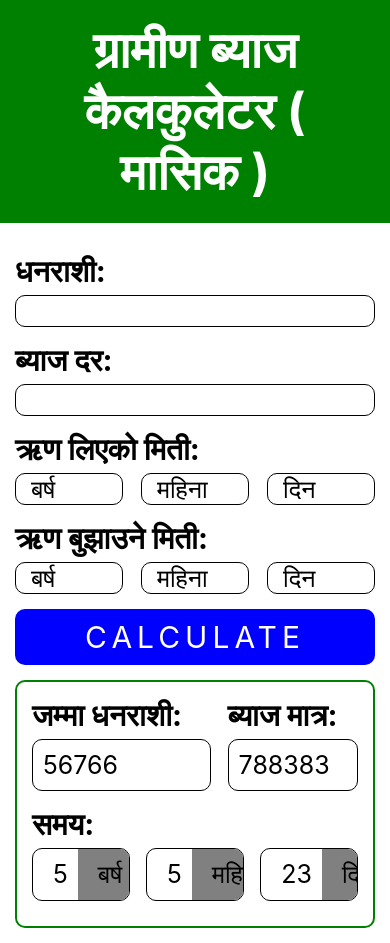
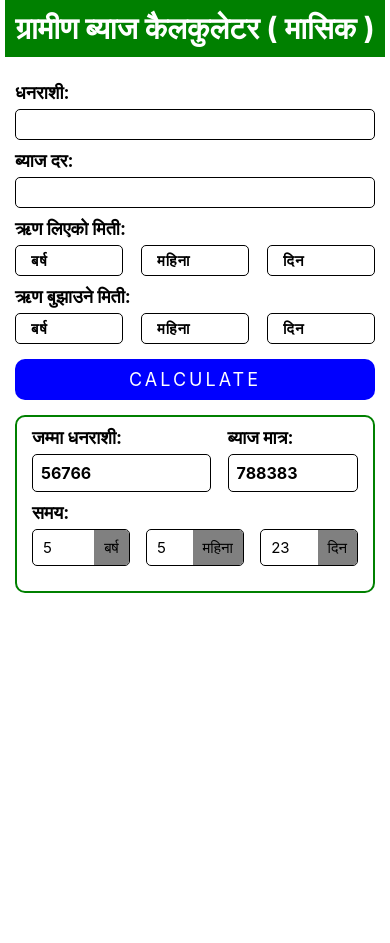
Before and after one commit to mahadev-mandal/gramin-byaj, a React Native app: screen / in a window 390 px wide. After the commit the page ends 844 px from the top, so only its background shows below. Built offline with nearby package versions, Linux system fonts and the light colour scheme.

Commit message:
room commit

```diff
--- a/App.js
+++ b/App.js
@@ -1,36 +1,42 @@
 import React from 'react'
-import { View, Text, StyleSheet, TextInput, Button, Pressable } from 'react-native'
+import { View, ScrollView, Text, StyleSheet, TextInput, Button, Pressable } from 'react-native'
 const styles = StyleSheet.create({
   headingView: {
     margin: 'auto',
-    padding: 20,
+    padding: 10,
     backgroundColor: 'green',
 
   },
   headingText: {
-    fontSize: 50,
+    fontSize: 30,
     fontWeight: 'bold',
     color: 'white',
     textAlign: 'center'
   },
   inputLabel: {
-    fontSize: 30,
+    fontSize: 18,
     fontWeight: 'bold',
-    marginTop: 15,
+    marginTop: 10,
     marginBottom: 5,
   },
   textInput: {
     borderWidth: 1,
-    borderRadius: 10,
+    borderRadius: 5,
+    padding:5,
     paddingLeft: 15,
-    fontSize: 25,
+    fontSize: 15,
+    letterSpacing:2,
+    fontWeight: 'bold',
   },
   timeInput: {
     borderWidth: 1,
-    borderRadius: 10,
+    borderRadius: 5,
+    padding:5,
     paddingLeft: 15,
-    fontSize: 25,
-    width: '30%'
+    fontSize: 15,
+    width: '30%',
+    letterSpacing: 1,
+    fontWeight: 'bold',
   },
   button: {
 
@@ -45,30 +51,30 @@ const styles = StyleSheet.create({
   },
   timeResult: {
     borderWidth: 1,
-    borderRadius: 10,
+    borderRadius: 5,
     overflow: 'hidden',
     flexDirection: 'row',
     width: '30%',
     justifyContent: 'space-between'
   },
   timeText1: {
-    fontSize: 25,
-    padding: 10,
-    paddingLeft: 20,
+    fontSize: 15,
+    padding: 8,
+    paddingLeft: 10,
   },
   timeText2: {
-    fontSize: 25,
+    fontSize: 15,
     backgroundColor: 'gray',
-    padding: 10,
-    paddingLeft: 20,
-    paddingRight: 20,
+    padding: 8,
+    paddingLeft: 10,
+    paddingRight: 10,
   }
 
 })
 
 function App() {
   return (
-    <View style={{}} >
+    <ScrollView style={{}} >
       <View style={styles.headingView}>
         <Text
           style={styles.headingText}>ग्रामीण ब्याज कैलकुलेटर ( मासिक )</Text>
@@ -121,17 +127,17 @@ function App() {
           </View>
         </View>
         <Pressable style={{ backgroundColor: 'blue', padding: 10, borderRadius: 10, marginTop: 15, marginBottom: 15 }}>
-          <Text style={{ fontSize: 30, textAlign: 'center', color: '#fff', letterSpacing: 5 }}>CALCULATE</Text>
+          <Text style={{ fontSize: 18, textAlign: 'center', color: '#fff', letterSpacing: 3 }}>CALCULATE</Text>
         </Pressable>
         <View style={{ ...styles.calculatedView, }}>
           <View style={{ flexDirection: 'row', justifyContent: 'space-between', }}>
             <View style={{ width: '55%' }}>
               <Text style={styles.inputLabel}>जम्मा धनराशी:</Text>
-              <Text style={{ fontSize: 25, borderWidth: 1, padding: 10, borderRadius: 10 }}>56766</Text>
+              <Text style={{ fontSize: 16, borderWidth: 1, padding: 8, borderRadius: 5, fontWeight:'bold' }}>56766</Text>
             </View>
             <View style={{ width: '40%' }}>
               <Text style={styles.inputLabel}>ब्याज मात्र:</Text>
-              <Text style={{ fontSize: 25, borderWidth: 1, padding: 10, borderRadius: 10 }}>788383</Text>
+              <Text style={{ fontSize: 16, borderWidth: 1, padding: 8, borderRadius: 5, fontWeight:'bold' }}>788383</Text>
             </View>
           </View>
           <Text style={styles.inputLabel}>समय:</Text>
@@ -151,7 +157,7 @@ function App() {
           </View>
         </View>
       </View>
-    </View>
+    </ScrollView>
   )
 }
 
```
